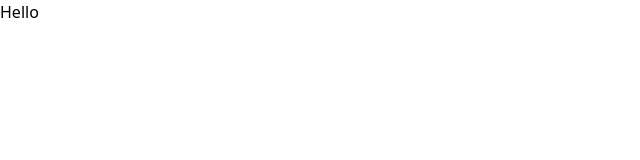
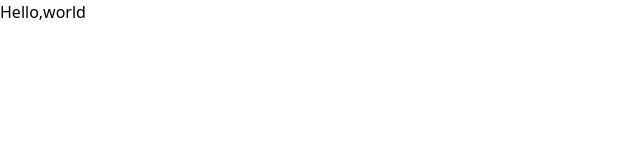
Before and after one commit to G3RGES/space_website, a React (Vite) app: page / in a window 1280 px wide. Shown: the top 160 px of the page, without its empty margins (0-640 px from the left). Built offline with nearby package versions, Linux system fonts and the light colour scheme.

Commit message:
Update App.jsx

```diff
--- a/src/App.jsx
+++ b/src/App.jsx
@@ -3,7 +3,7 @@ import React from "react";
 const App = () => {
   return (
     <div>
-      <h1 className="">Hello</h1>
+      <h1 className="">Hello,world</h1>
     </div>
   );
 };
```
